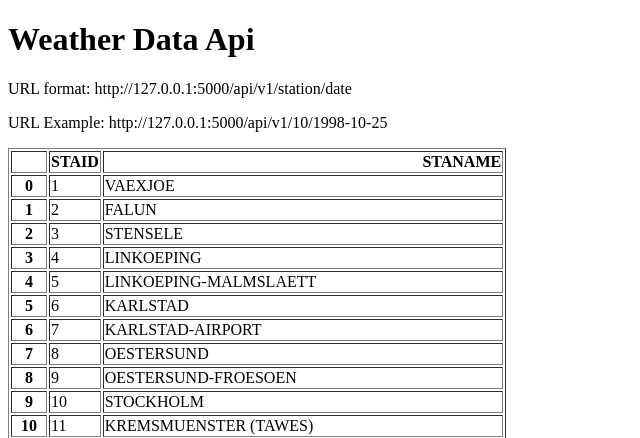
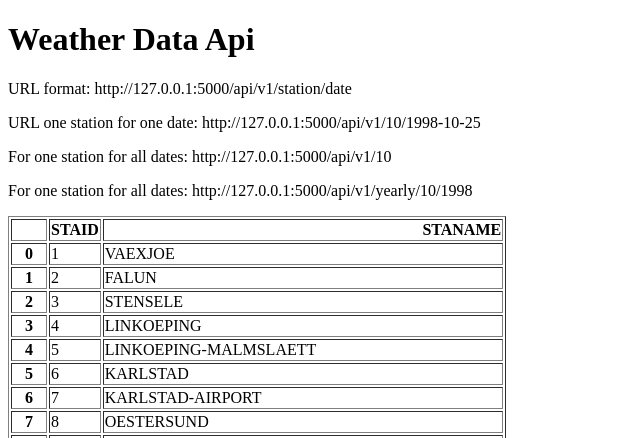
Before and after one commit to Prosper1030/api_temperature, a Flask app: page / in a window 1280 px wide. Shown: the top 438 px of the page, without its empty margins (0-640 px from the left). Run offline with Flask 3, Linux system fonts and the light colour scheme.

Commit message:
Add URL endpoint for yearly and all data

```diff
--- a/main.py
+++ b/main.py
@@ -21,5 +21,22 @@ def about(station, date):
             "temperature": temperature}
 
 
-if __name__ == "__main__": # run only when this file is excuted
+@app.route("/api/v1/<station>")
+def all_data(station):
+    filename = "data_small/TG_STAID" + str(station).zfill(6) + ".txt"
+    df = pd.read_csv(filename, skiprows=20, parse_dates=["    DATE"])
+    result = df.to_dict(orient="records")
+    return result
+
+
+@app.route("/api/v1/yearly/<station>/<year>")
+def yearly(station, year):
+    filename = "data_small/TG_STAID" + str(station).zfill(6) + ".txt"
+    df = pd.read_csv(filename, skiprows=20)
+    df['    DATE'] = df['    DATE'].astype(str)
+    result = df[df['    DATE'].str.startswith(str(year))].to_dict(orient="records")
+    return result
+
+
+if __name__ == "__main__": # run only when this file is executed
     app.run(debug=True)
--- a/templates/home.html
+++ b/templates/home.html
@@ -7,7 +7,9 @@
 <body>
 <h1>Weather Data Api</h1>
 <p>URL format: http://127.0.0.1:5000/api/v1/station/date</p>
-<p>URL Example: http://127.0.0.1:5000/api/v1/10/1998-10-25</p>
+<p>URL one station for one date: http://127.0.0.1:5000/api/v1/10/1998-10-25</p>
+<p>For one station for all dates: http://127.0.0.1:5000/api/v1/10</p>
+<p>For one station for all dates: http://127.0.0.1:5000/api/v1/yearly/10/1998</p>
 <p>{{data|safe}}</p>
 </body>
 </html>
```
